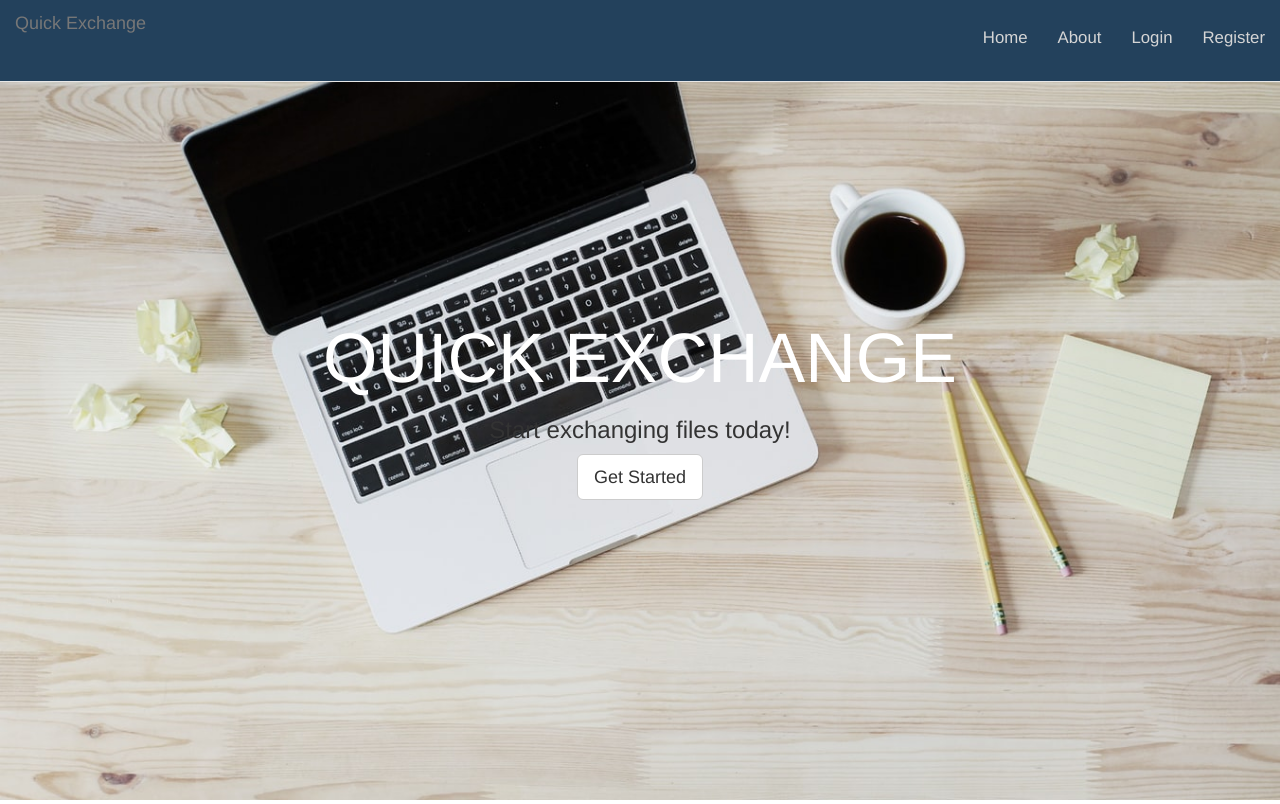
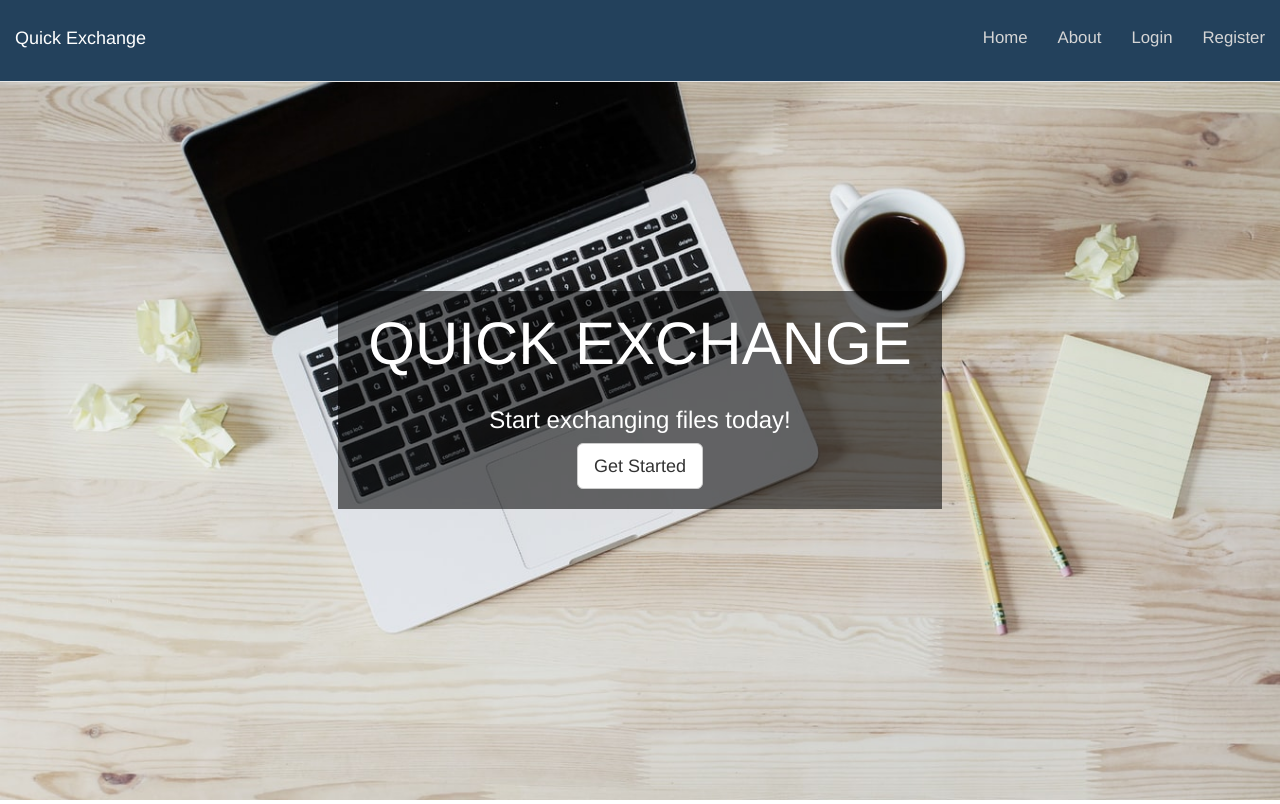
Before and after one commit to Francisco-Ibarra07/QuickExchange, a Flask app: page /home in a window 1280 px wide. Shown: the top 804 px of the page. Run offline with Flask 2, Linux system fonts and the light colour scheme; some libraries are stand-ins or nearby versions.

Commit message:
Updated landing page

```diff
--- a/quickexchange/static/landing-page.css
+++ b/quickexchange/static/landing-page.css
@@ -2,7 +2,6 @@ html, body {
 	height: 100%;
 	width: 100%;
 }
-
 .navbar {
 	background-color: #23415C;
 	padding: 1% 0;
@@ -11,6 +10,13 @@ html, body {
 .navbar-brand {
 	min-height: 55px;
 	padding: 0 15px 5px;
+	display: flex;
+	justify-content: center;
+	align-items: center;
+	color: white;
+}
+.navbar-brand > span {
+	color: white;
 }
 .navbar-default .navbar-nav li a {
 	color: #d5d5d5;
@@ -21,21 +27,33 @@ html, body {
 
 #home {
 	background: url(img/laptop.jpg) no-repeat center center fixed;
-	display: table;
 	height: 100%;
+	width: 100%;
+	display: flex;
+	justify-content: center;
+	align-items: center;
 	position: relative;
-	width: 100%;
 	background-size: cover;
 }
+.home-wrapper {
+	/* border: black dashed 1px; */
+	background-color: rgba(0, 0, 0, 0.562);
+	padding: 0 30px;
+	/* width: 50%; */
+}
 .landing-text {
-	display: table-cell;
+	display: flex;
+	justify-content: center;
+	align-items: center;
+	flex-direction: column;
+	height: 100%;
+	padding-bottom: 20px;
+	color: white;
 	text-align: center;
-	vertical-align: middle;
 }
 .landing-text h1 {
-	font-size: 500%;
+	font-size: 60px;
 	font-weight: 700%;
-	color: #FFF;
 }
 
 .padding {
@@ -76,7 +94,7 @@ footer {
 /* mobile devices fixes */
 @media (max-width: 768px) {
 	.landing-text h1 {
-		font-size: 300%;
+		font-size: 48px;
 	}
 	.fa {
 		font-size: 20px;
--- a/quickexchange/templates/landing-page.html
+++ b/quickexchange/templates/landing-page.html
@@ -27,7 +27,10 @@
           <span class="icon-bar"></span>
         </button>
         <!-- navbar-brand for logo images -->
-        <a class="navbar-brand" href="{{ url_for('home') }}">Quick Exchange</a>
+        <!-- <a class="navbar-brand" href="#"><img src="img/w3newbie.png"></a> -->
+        <a class="navbar-brand" href="{{ url_for('home') }}">
+          <span>Quick Exchange</span>
+        </a>
       </div>
 
       <!-- Navigation buttons -->
@@ -44,11 +47,13 @@
 
   <!-- Home image -->
   <div id="home">
-    <div class="landing-text">
-      <h1>QUICK EXCHANGE</h1>
-      <h3>Start exchanging files today!</h3>
-      <!-- TODO(FI): Make a popout of 3 options: login, register, show more below -->
-      <a href="#" class="btn btn-default btn-lg">Get Started</a>
+    <div class="home-wrapper">
+      <div class="landing-text">
+        <h1>QUICK EXCHANGE</h1>
+        <h3>Start exchanging files today!</h3>
+        <!-- TODO(FI): Make a popout of 3 options: login, register, show more below -->
+        <a href="#" class="btn btn-default btn-lg">Get Started</a>
+      </div>
     </div>
   </div>
 
```
